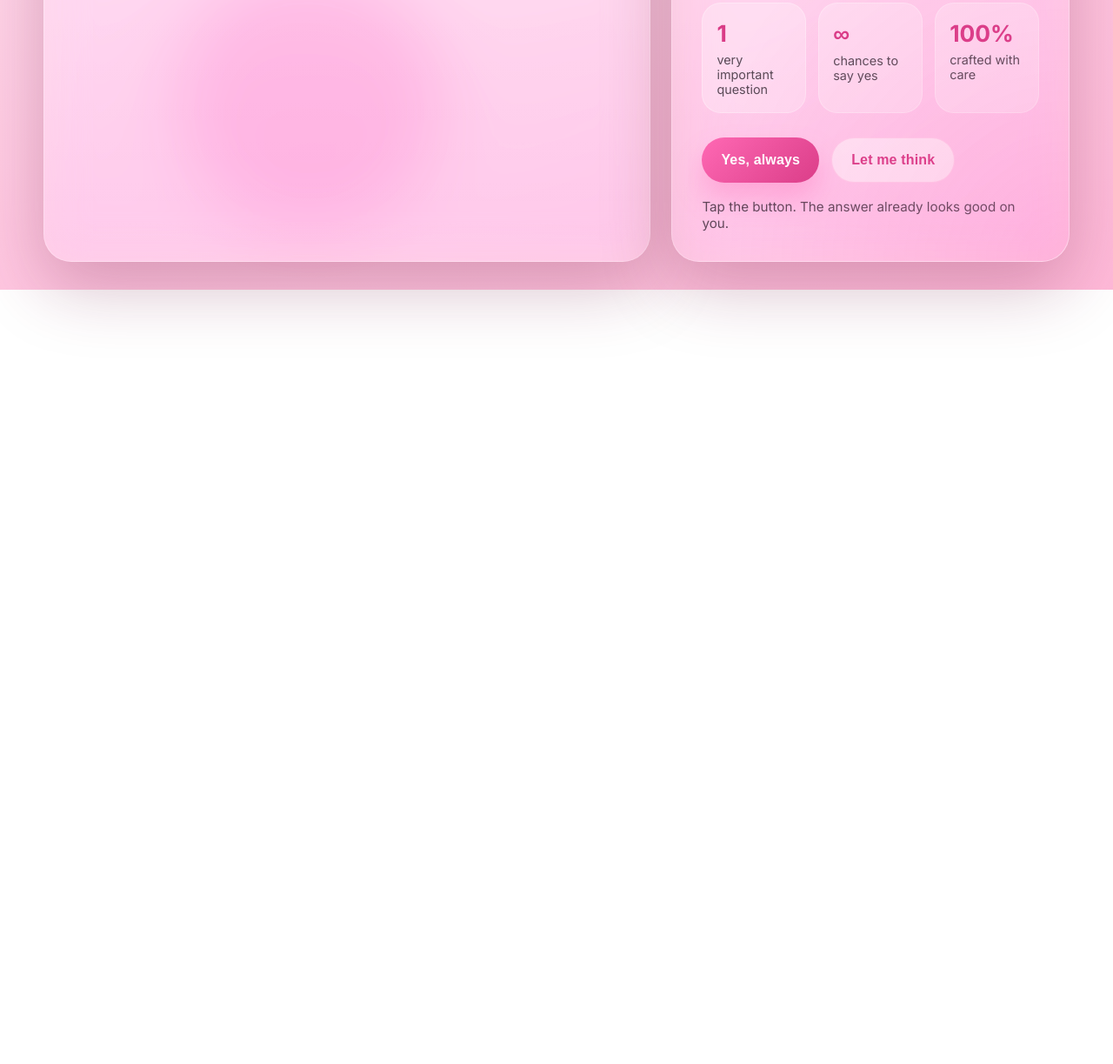
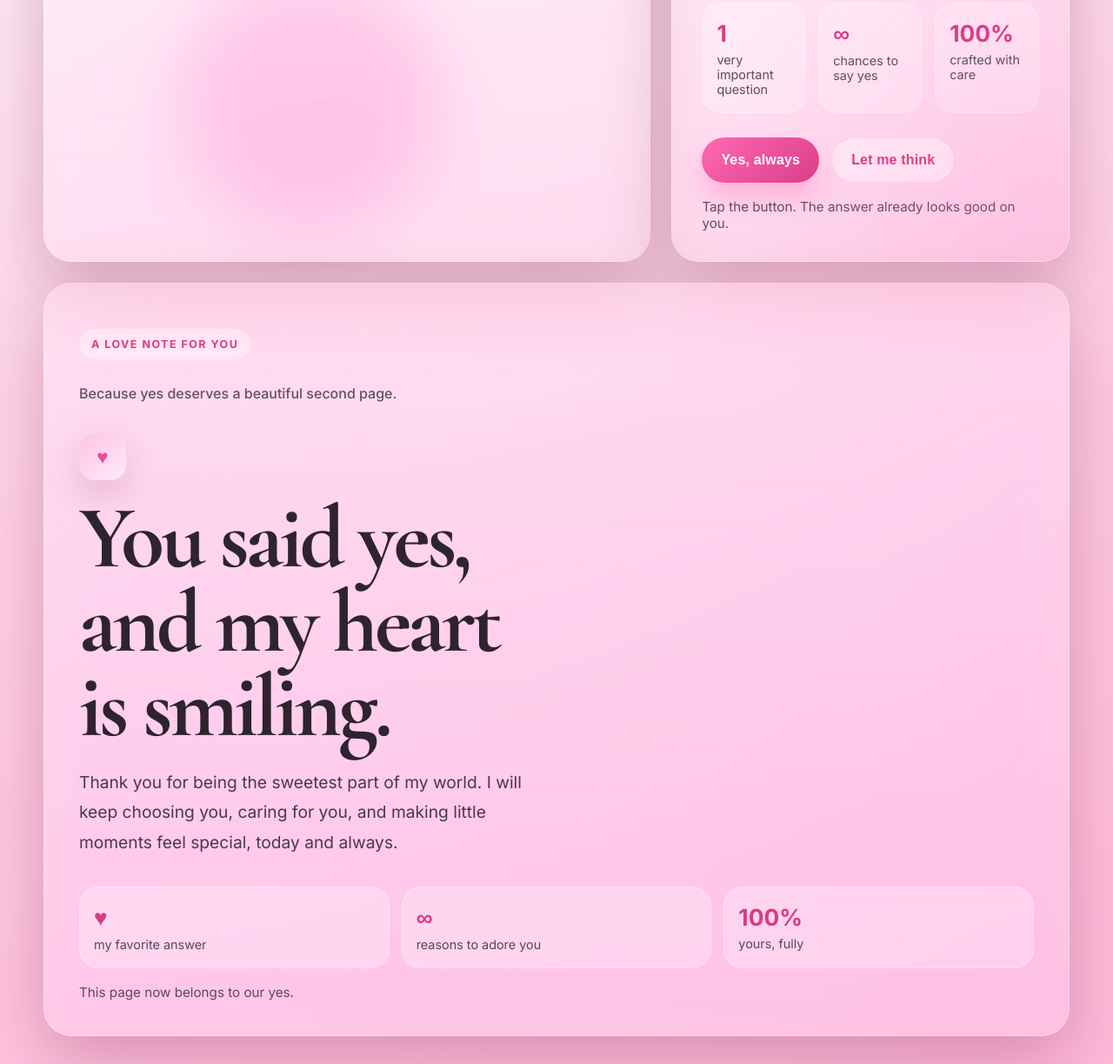
Before and after one commit to ssannssarr/valentine, a plain HTML site: page index.html in a window 1280 px wide. Shown: the part 658-1881 px from the top of the page at 87% size. Before the commit the page ends 991 px from the top, so only its background shows below. Drawn offline with nearby package versions, Linux system fonts and the light colour scheme.

Commit message:
feat: Add reply page on yes click

```diff
--- a/index.html
+++ b/index.html
@@ -82,6 +82,40 @@
           </p>
         </section>
       </main>
+
+      <section class="reply-page glass" id="replyPage" hidden>
+        <div class="reply-shell">
+          <p class="eyebrow">A love note for you</p>
+          <p class="mini-copy">Because yes deserves a beautiful second page.</p>
+
+          <div class="hero-copy">
+            <span class="sparkle">♥</span>
+            <h1>You said yes, and my heart is smiling.</h1>
+            <p class="lead">
+              Thank you for being the sweetest part of my world.
+              I will keep choosing you, caring for you, and making little
+              moments feel special, today and always.
+            </p>
+          </div>
+
+          <div class="stats">
+            <div class="stat">
+              <strong>♥</strong>
+              <span>my favorite answer</span>
+            </div>
+            <div class="stat">
+              <strong>∞</strong>
+              <span>reasons to adore you</span>
+            </div>
+            <div class="stat">
+              <strong>100%</strong>
+              <span>yours, fully</span>
+            </div>
+          </div>
+
+          <p class="hint">This page now belongs to our yes.</p>
+        </div>
+      </section>
     </div>
 
     <div class="toast" id="toast" aria-live="polite" aria-atomic="true"></div>
--- a/script.js
+++ b/script.js
@@ -5,6 +5,8 @@ const loveNote = document.getElementById("loveNote");
 const hintText = document.getElementById("hintText");
 const yesBtn = document.getElementById("yesBtn");
 const maybeBtn = document.getElementById("maybeBtn");
+const hero = document.querySelector(".hero");
+const replyPage = document.getElementById("replyPage");
 
 const messages = [
   "You are the best part of my day, and now this page knows it too.",
@@ -92,10 +94,11 @@ function pickRandom(list) {
 }
 
 yesBtn.addEventListener("click", () => {
+  hero.hidden = true;
+  replyPage.hidden = false;
   const note = pickRandom(messages);
   loveNote.textContent = note;
-  hintText.textContent = "That was the right answer. It always was.";
-  showToast("Yes accepted. Happiness levels rising.");
+  showToast("Yes accepted. Opening your love note.");
   burstHearts(26);
   createConfettiBurst();
 });
--- a/styles.css
+++ b/styles.css
@@ -117,6 +117,22 @@ body {
   grid-template-columns: 1.45fr 0.95fr;
   gap: 24px;
   align-items: stretch;
+}
+
+.reply-page {
+  width: min(1180px, 100%);
+  min-height: calc(100vh - 64px);
+  margin: 24px auto 0;
+  border-radius: 32px;
+  display: flex;
+}
+
+.reply-shell {
+  width: 100%;
+  padding: 40px;
+  display: flex;
+  flex-direction: column;
+  justify-content: center;
 }
 
 .glass {
@@ -411,8 +427,16 @@ h1 {
     min-height: auto;
   }
 
+  .reply-page {
+    min-height: auto;
+  }
+
   .hero-card {
     min-height: auto;
+    padding: 24px;
+  }
+
+  .reply-shell {
     padding: 24px;
   }
 
```
